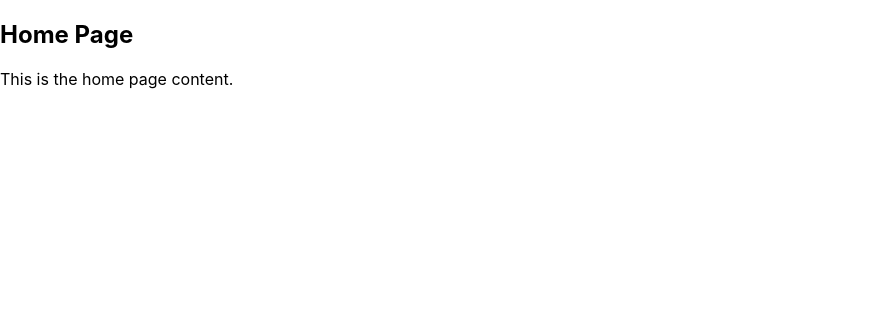
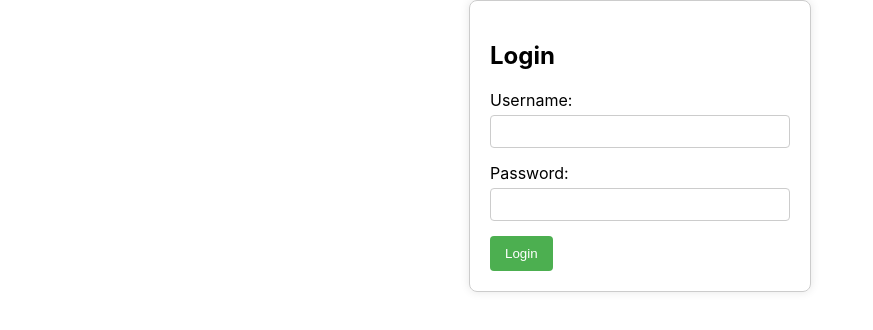
Before and after one commit to navneetjoshi223/web-design-miniprojects, a React (Create React App) app in the folder assignment 9/assignment9/: page / in a window 1280 px wide. Shown: the top 330 px of the page, without its empty margins (0-873 px from the left). Built offline with nearby package versions, Linux system fonts and the light colour scheme.

Commit message:
Login UI, functionality & REST API folder hierarchy

```diff
--- a/assignment 9/assignment9/src/App/App.js
+++ b/assignment 9/assignment9/src/App/App.js
@@ -4,13 +4,15 @@ import Home from './Home/Home';
 import AboutUs from './AboutUs/AboutUs';
 import Jobs from './Jobs/Jobs';
 import Contact from './Contact/Contact';
+import Login from './Login/Login';
 
 const App = () => {
   return (
     <div>
       <BrowserRouter>
         <Routes>
-          <Route path="/" exact element={<Home/>} />
+          <Route path="/" exact element={<Login/>} />
+          <Route path="/home" element={<Home/>} />
           <Route path="/about" element={<AboutUs />} />
           <Route path="/jobs" element={<Jobs />} />
           <Route path="/contact" element={<Contact />} />
--- /dev/null
+++ b/assignment 9/assignment9/src/App/Login/Login.css
@@ -0,0 +1,44 @@
+/* src/components/Login.css */
+.login-container {
+  max-width: 300px;
+  margin: 0 auto;
+  padding: 20px;
+  border: 1px solid #ccc;
+  border-radius: 8px;
+  box-shadow: 0 0 10px rgba(0, 0, 0, 0.1);
+}
+
+.input-group {
+  margin-bottom: 15px;
+}
+
+label {
+  display: block;
+  margin-bottom: 5px;
+}
+
+input {
+  width: 100%;
+  padding: 8px;
+  border: 1px solid #ccc;
+  border-radius: 4px;
+  box-sizing: border-box;
+}
+
+button {
+  background-color: #4caf50;
+  color: white;
+  padding: 10px 15px;
+  border: none;
+  border-radius: 4px;
+  cursor: pointer;
+}
+
+button:hover {
+  background-color: #45a049;
+}
+
+.error-message {
+  color: red;
+  margin-bottom: 10px;
+}
--- /dev/null
+++ b/assignment 9/assignment9/src/App/Login/Login.jsx
@@ -0,0 +1,80 @@
+import React, { useState } from "react";
+import { useNavigate } from 'react-router-dom';
+import "./Login.css";
+
+const Login = () => {
+  const [username, setUsername] = useState("");
+  const [password, setPassword] = useState("");
+  const [usernameError, setUsernameError] = useState('');
+  const [passwordError, setPasswordError] = useState('');
+  const [error, setError] = useState();
+  const navigate = useNavigate();
+
+  const handleLogin = async (event) => {
+    if (username.trim() === "") {
+      setUsernameError("Please enter a username.");
+    } else if (password.trim() === "") {
+      setPasswordError("Please enter a password.");
+    } else {
+      // Perform login logic here
+      try {
+        const apiOptions = {
+            method: 'POST',
+            headers: {
+              'Content-Type': 'application/json',
+            },
+            body: JSON.stringify({
+                email: username,
+                password: password
+            })
+        };
+
+        const response = await fetch('http://localhost:3000/api/user/findUserForLogin', apiOptions);
+        const data =  await response.json();
+
+        if(response.status === 200) {
+          navigate('/home');
+        } else {
+          setError('Invalid username or password.');
+        }
+      } catch (error) {
+        console.error('API request failed', error);
+        setError('An error occurred during login.');
+      }
+
+      // Reset error state
+      setUsernameError("");
+      setPasswordError("");
+    }
+  };
+
+  return (
+    <div className="login-container">
+      <h2>Login</h2>
+      {usernameError && <p className="error-message">{usernameError}</p>}
+      <div className="input-group">
+        <label htmlFor="username">Username:</label>
+        <input
+          type="text"
+          id="username"
+          value={username}
+          onChange={(e) => setUsername(e.target.value)}
+        />
+      </div>
+      {passwordError && <p className="error-message">{passwordError}</p>}
+      <div className="input-group">
+        <label htmlFor="password">Password:</label>
+        <input
+          type="password"
+          id="password"
+          value={password}
+          onChange={(e) => setPassword(e.target.value)}
+        />
+      </div>
+      {error && <p className="error-message">{error}</p>}
+      <button onClick={(event) => handleLogin(event)}>Login</button>
+    </div>
+  );
+};
+
+export default Login;
```
Also changed, not shown: assignment 9/assignment9/package.json (+6 -1 lines), assignment 9/assignment9/src/api/config/db.js (added, +16 -0 lines), assignment 9/assignment9/src/api/controllers/userController.js (added, +58 -0 lines), assignment 9/assignment9/src/api/models/userModel.js (added, +21 -0 lines), assignment 9/assignment9/src/api/routes/router.js (added, +11 -0 lines), assignment 9/assignment9/src/api/server.js (added, +14 -0 lines), assignment 9/assignment9/src/api/services/userService.js (added, +53 -0 lines).
